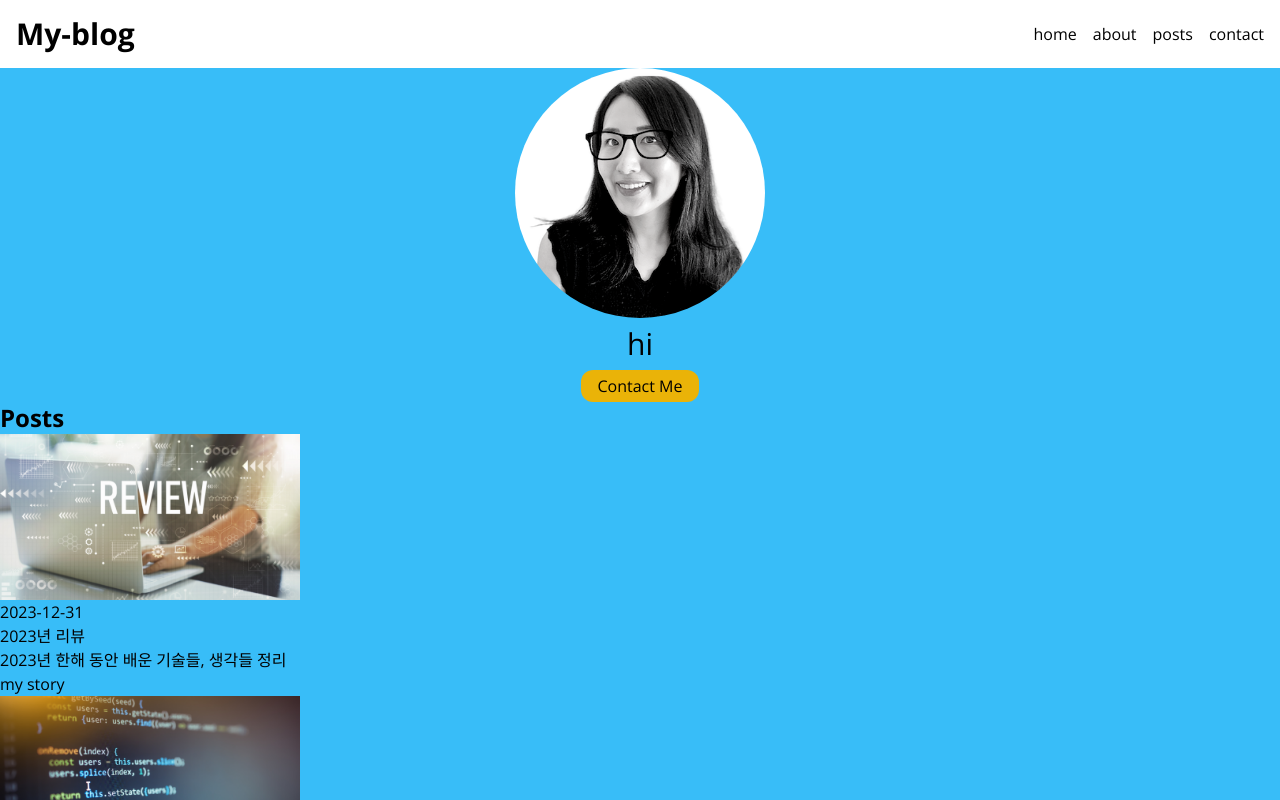
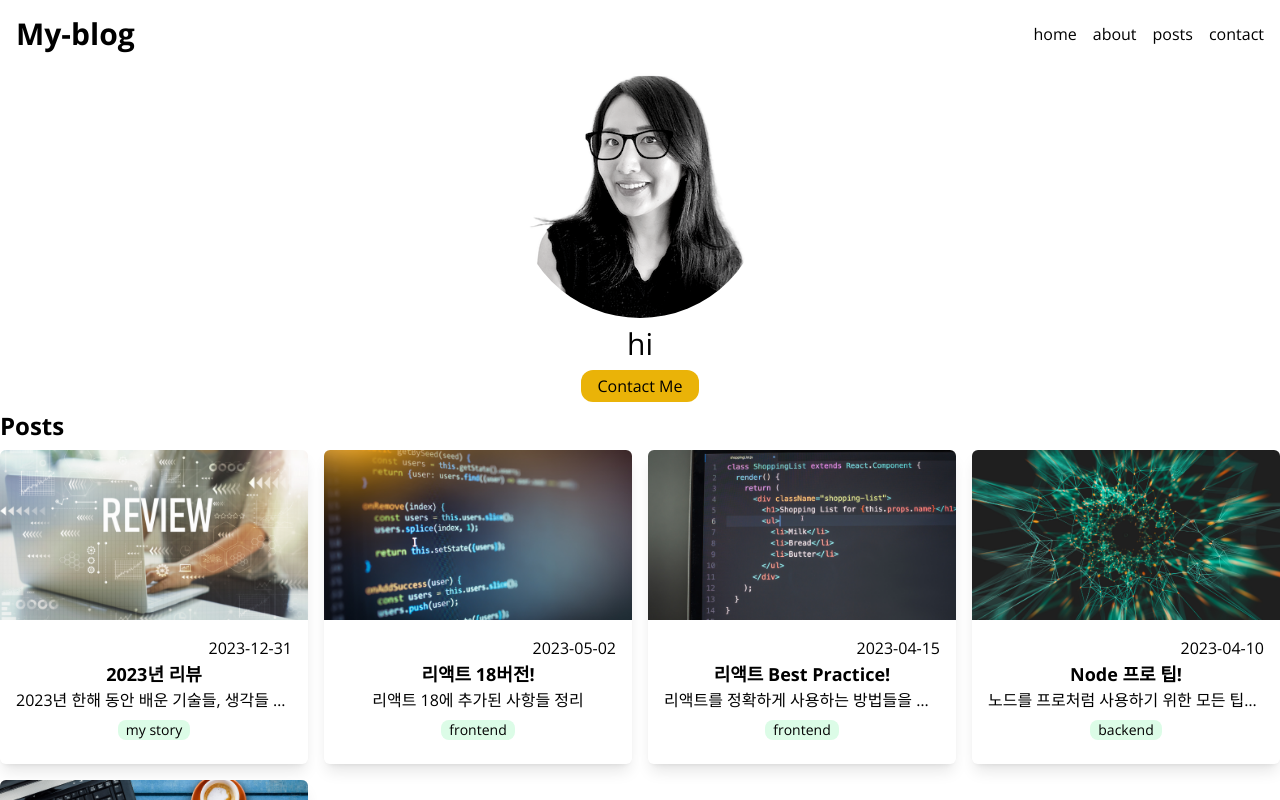
Before and after one commit to dokimion24/blog, a Next.js app: page / in a window 1280 px wide. Built offline with nearby package versions, Linux system fonts and the light colour scheme.

Commit message:
design: post 스타일 지정

```diff
--- a/src/app/layout.tsx
+++ b/src/app/layout.tsx
@@ -19,7 +19,7 @@
     <html lang="en" className={sans.className}>
       <body className="flex flex-col w-full max-w-screen-2xl mx-auto">
         <Header />
-        <main className="grow bg-sky-400">{children}</main>
+        <main className="grow">{children}</main>
         <Footer />
       </body>
     </html>
--- a/src/components/Posts/PostCard.tsx
+++ b/src/components/Posts/PostCard.tsx
@@ -9,18 +9,23 @@
 export default function PostCard({ post }: Props) {
   return (
     <Link href={`/posts/${post.path}`}>
+      <article className="rounded-md overflow-hidden shadow-lg">
         <Image
+          className="w-full"
           src={`/images/posts/${post.path}.png`}
           alt={post.title}
           width={300}
           height={200}
         />
-      <div>
-        <time>{post.date.toString()}</time>
-        <h3>{post.title}</h3>
-        <p>{post.description}</p>
-        <span>{post.category}</span>
+        <div className="flex flex-col items-center p-4">
+          <time className="self-end">{post.date.toString()}</time>
+          <h3 className="text-lg font-bold ">{post.title}</h3>
+          <p className="w-full truncate text-center">{post.description}</p>
+          <span className="text-sm rounded-lg bg-green-100 px-2 my-2">
+            {post.category}
+          </span>
         </div>
+      </article>
     </Link>
   )
 }
--- a/src/components/Posts/PostItem.tsx
+++ b/src/components/Posts/PostItem.tsx
@@ -7,7 +7,7 @@
 
 export default async function PostItem({ posts }: Props) {
   return (
-    <ul>
+    <ul className="grid gap-4 gird-cols-1 sm:grid-cols-2 md:grid-cols-3 lg:grid-cols-4">
       {posts.map((post) => (
         <li key={post.path}>
           <PostCard post={post} />
--- a/src/components/Posts/PostList.tsx
+++ b/src/components/Posts/PostList.tsx
@@ -6,7 +6,7 @@
 
   return (
     <section>
-      <h2 className="text-2xl font-bold">Posts</h2>
+      <h2 className="text-2xl font-bold my-2">Posts</h2>
       {/* @ts-expect-error Server Component */}
       <PostItem posts={posts} />
     </section>
```
Lines whose indentation alone changed are shown as unchanged.
